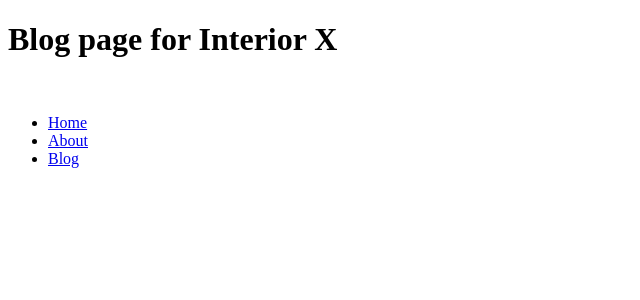
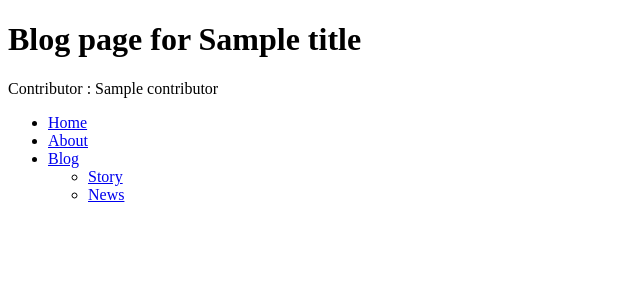
Before and after one commit to PMSP31/belajar_django, a Python web app: template blog/templates/blog/index.html in a window 1280 px wide. Shown: the top 300 px of the page, without its empty margins (0-640 px from the left). Run offline with Jinja, Linux system fonts and the light colour scheme; the template is opened without the code that fills it: most values are stand-ins (such as "Sample title", 1, 10 or a date in 2020).

Commit message:
Templates Variable

```diff
--- a/blog/templates/blog/index.html
+++ b/blog/templates/blog/index.html
@@ -4,16 +4,21 @@
     <meta charset="UTF-8" />
     <meta http-equiv="X-UA-Compatible" content="IE=edge" />
     <meta name="viewport" content="width=device-width, initial-scale=1.0" />
-    <title>Blog Page | Interior X</title>
+    <title>Blog Page | {{ title }}</title>
   </head>
   <body>
-    <h1>Blog page for Interior X</h1>
-    <br>
+    <h1>Blog page for {{ title }}</h1>
+    <span>Contributor : {{ contributor }} </span>
+    <br />
 
     <ul>
       <li><a href="/">Home</a></li>
       <li><a href="/about">About</a></li>
       <li><a href="/blog/">Blog</a></li>
+      <ul>
+        <li><a href="/blog/story">Story</a></li>
+        <li><a href="/blog/news">News</a></li>
+      </ul>
     </ul>
   </body>
 </html>
--- a/blog/urls.py
+++ b/blog/urls.py
@@ -3,5 +3,6 @@ from . import views
 
 urlpatterns = [
     path('', views.index),
-    path('recent/', views.recent)
+    path('story/', views.story),
+    path('news/', views.news)
 ]
--- a/templates/index.html
+++ b/templates/index.html
@@ -4,10 +4,11 @@
     <meta charset="UTF-8" />
     <meta http-equiv="X-UA-Compatible" content="IE=edge" />
     <meta name="viewport" content="width=device-width, initial-scale=1.0" />
-    <title>Home Page | Interior X</title>
+    <title>Home Page | {{ title }}</title>
   </head>
   <body>
-    <h1>Welcome to Interior X.</h1>
+    <h1>Welcome to {{ title }} .</h1>
+    <span>Contributor : {{ contributor }} </span>
     <br />
 
     <ul>
```
Also changed, not shown: blog/views.py (+18 -4 lines), mysite/views.py (+5 -4 lines).
